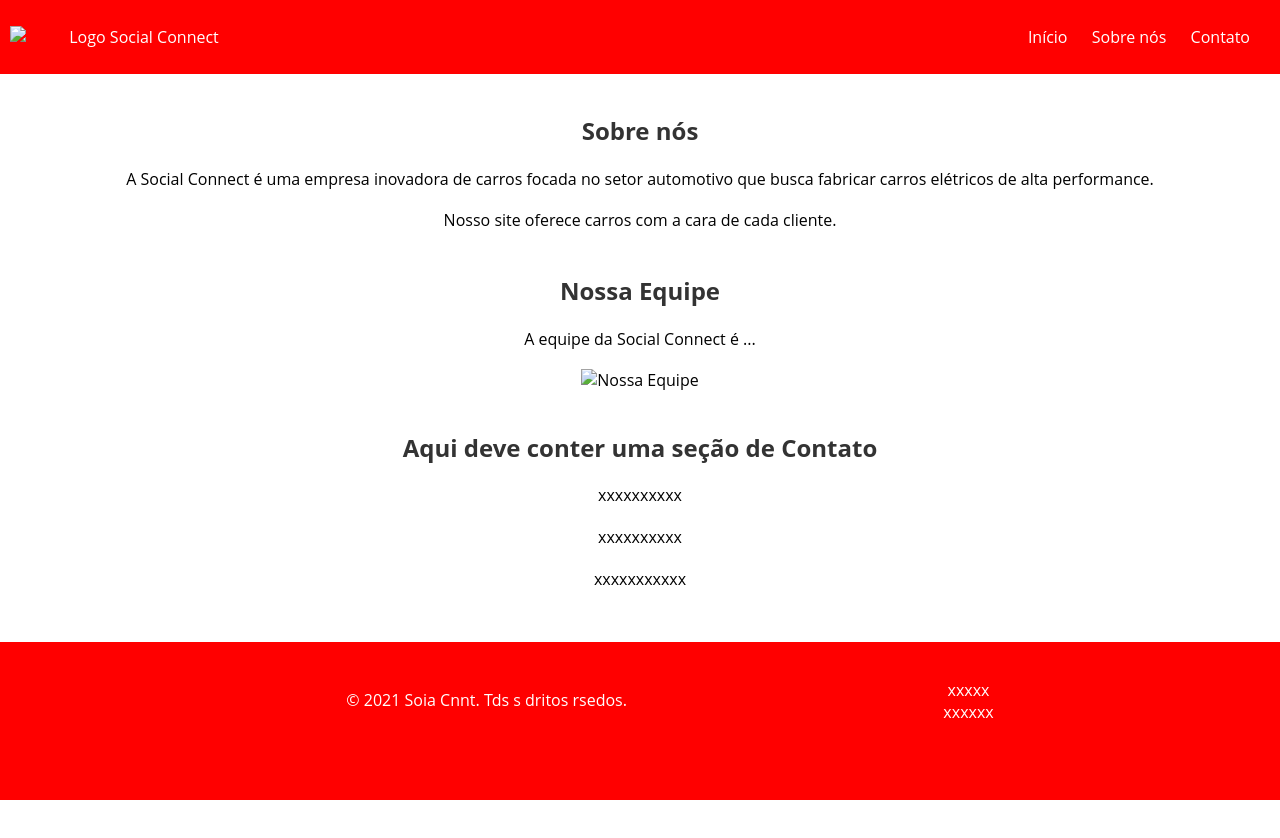
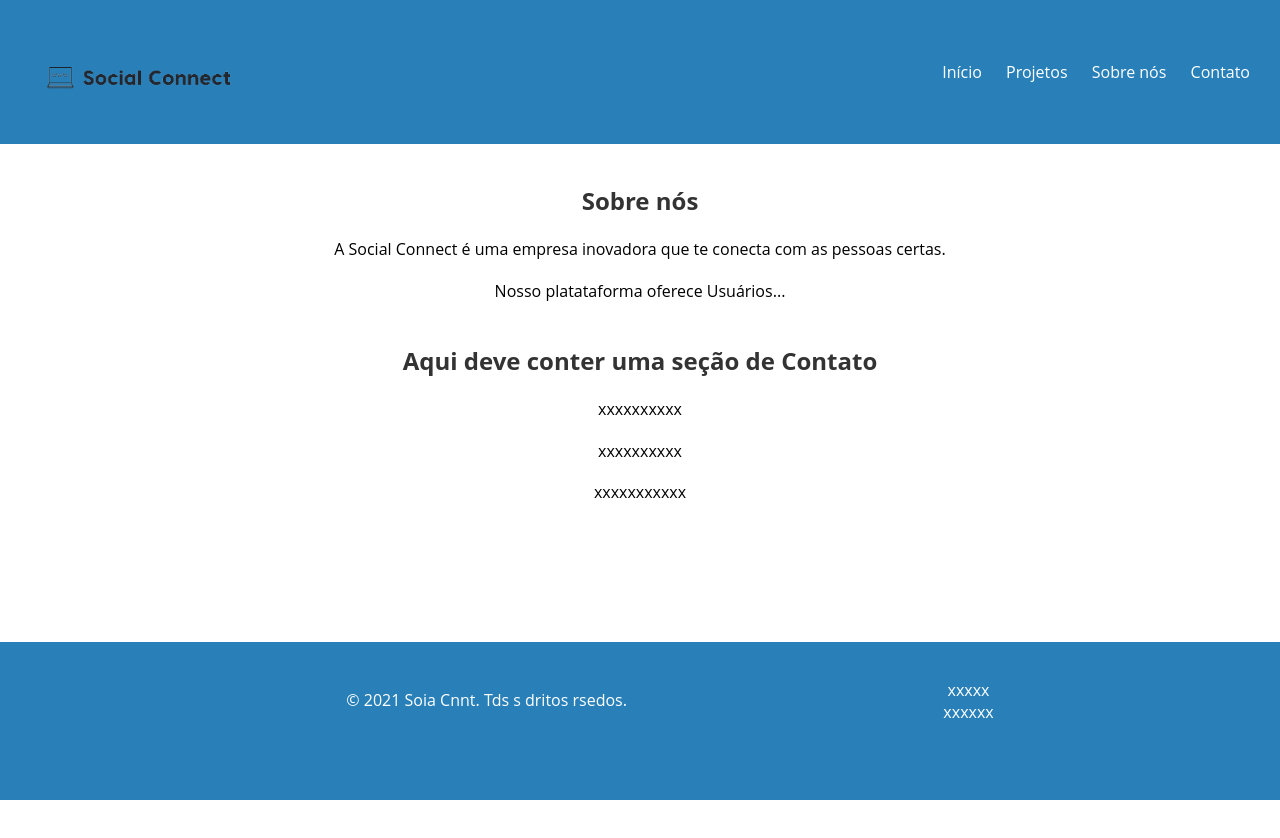
Before and after one commit to Bernas01/Case-Social-Connect-main, a plain HTML site: page index.html in a window 1280 px wide. Drawn offline with Linux system fonts and the light colour scheme.

Commit message:
correcao sobre nos

```diff
--- a/index.html
+++ b/index.html
@@ -1,19 +1,19 @@
 <!DOCTYPE html>
 <html lang="pt-BR">
   <head>
-    <meta charset="UTF-8">
-    <meta name="viewport" content="width=device-width, initial-scale=1.0">
+    <meta charset="UTF-8" />
+    <meta name="viewport" content="width=device-width, initial-scale=1.0" />
     <title>Social Connect</title>
     <style>
       body {
-            font-family: 'Open Sans',Arial, sans-serif;
+        font-family: "Open Sans", Arial, sans-serif;
         margin: 0;
         padding: 0;
         background-color: #fff;
       }
 
       header {
-            background-color: red;
+        background-color: #2980b9;
         color: #fff;
         padding: 10px;
         text-align: center;
@@ -22,7 +22,7 @@
         align-items: center;
       }
 
-        header img{
+      header img {
         width: 20%;
       }
 
@@ -60,9 +60,8 @@
         line-height: 1.6;
       }
 
-
       footer {
-            background-color: red;
+        background-color: #2980b9;
         color: #fff;
         text-align: center;
         padding: 30px;
@@ -74,7 +73,7 @@
         align-items: center;
       }
 
-        footer #socialmedia{
+      footer #socialmedia {
         display: flex;
         flex-direction: column;
       }
@@ -82,10 +81,11 @@
   </head>
   <body>
     <header>
-        <img src="imagens/logo.png" alt="Logo Social Connect"/>
+      <img src="imagens/logo-social-connect.png" alt="Logo Social Connect" />
       <nav>
         <ul>
           <li><a href="#">Início</a></li>
+          <li><a href="#">Projetos</a></li>
           <li><a href="#">Sobre nós</a></li>
           <li><a href="#">Contato</a></li>
         </ul>
@@ -94,13 +94,11 @@
     <main>
       <section>
         <h2>Sobre nós</h2>
-            <p>A Social Connect é uma empresa inovadora de carros focada no setor automotivo que busca fabricar carros elétricos de alta performance.</p>
-            <p>Nosso site oferece carros com a cara de cada cliente.</p>
-        </section>
-        <section>
-            <h2>Nossa Equipe</h2>
-            <p>A equipe da Social Connect é ...</p>
-            <img src="imagens/equipe.jpg" alt="Nossa Equipe">
+        <p>
+          A Social Connect é uma empresa inovadora que te conecta com as pessoas
+          certas.
+        </p>
+        <p>Nosso platataforma oferece Usuários...</p>
       </section>
       <section>
         <h2>Aqui deve conter uma seção de Contato</h2>
```
Lines whose indentation alone changed are shown as unchanged.
